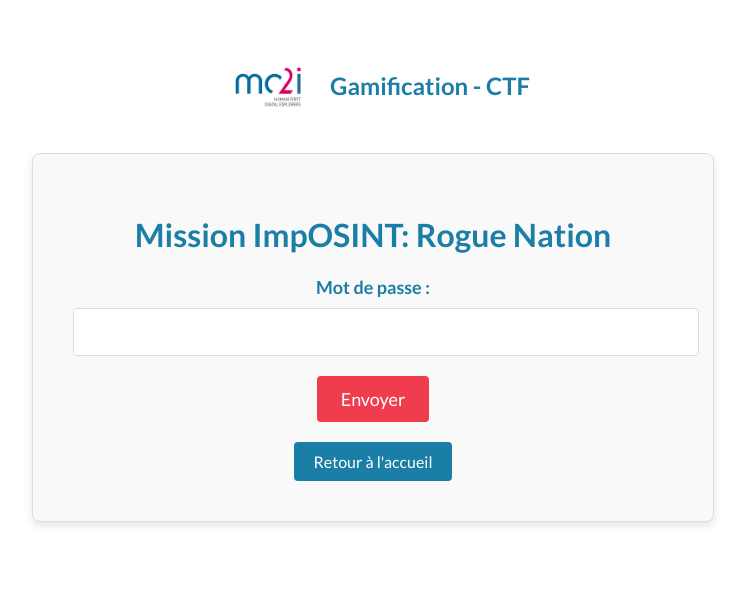
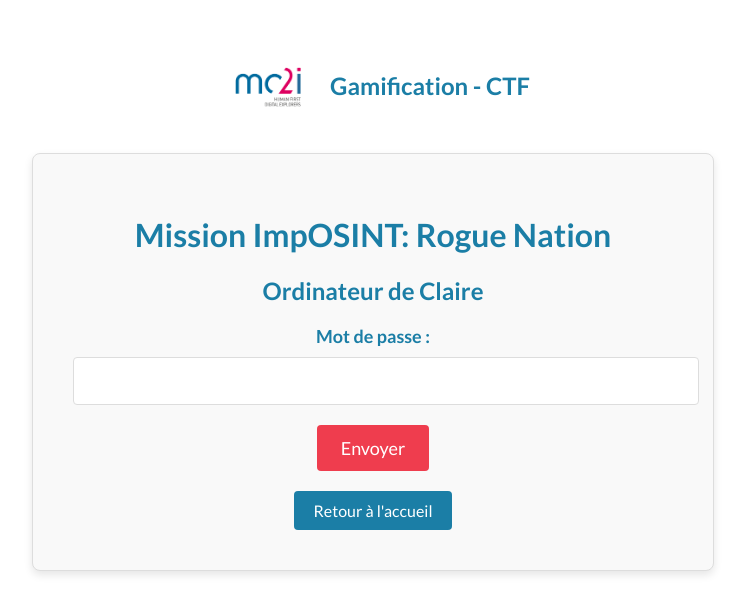
Before and after one commit to XavierLeduc/ctf-public, a Vue app in the folder ctf-gam/: page /osint-challenge in a window 1280 px wide. Shown: the top 614 px of the page, without its empty margins (267-1012 px from the left). Built offline with nearby package versions, Linux system fonts and the light colour scheme.

Commit message:
PimpMyVue

```diff
--- a/ctf-gam/src/components/OSINTChallenge.vue
+++ b/ctf-gam/src/components/OSINTChallenge.vue
@@ -2,6 +2,7 @@
 <template>
     <div>
       <h1>Mission ImpOSINT: Rogue Nation</h1>
+      <h2>Ordinateur de Claire</h2>
       <form @submit.prevent="handleSubmit">
         <label for="password">Mot de passe :</label>
         <input type="text" id="password" v-model="password" class="input-field" />
```
Also changed, not shown: 7 other files (tests, documents, lock files or other folders).
